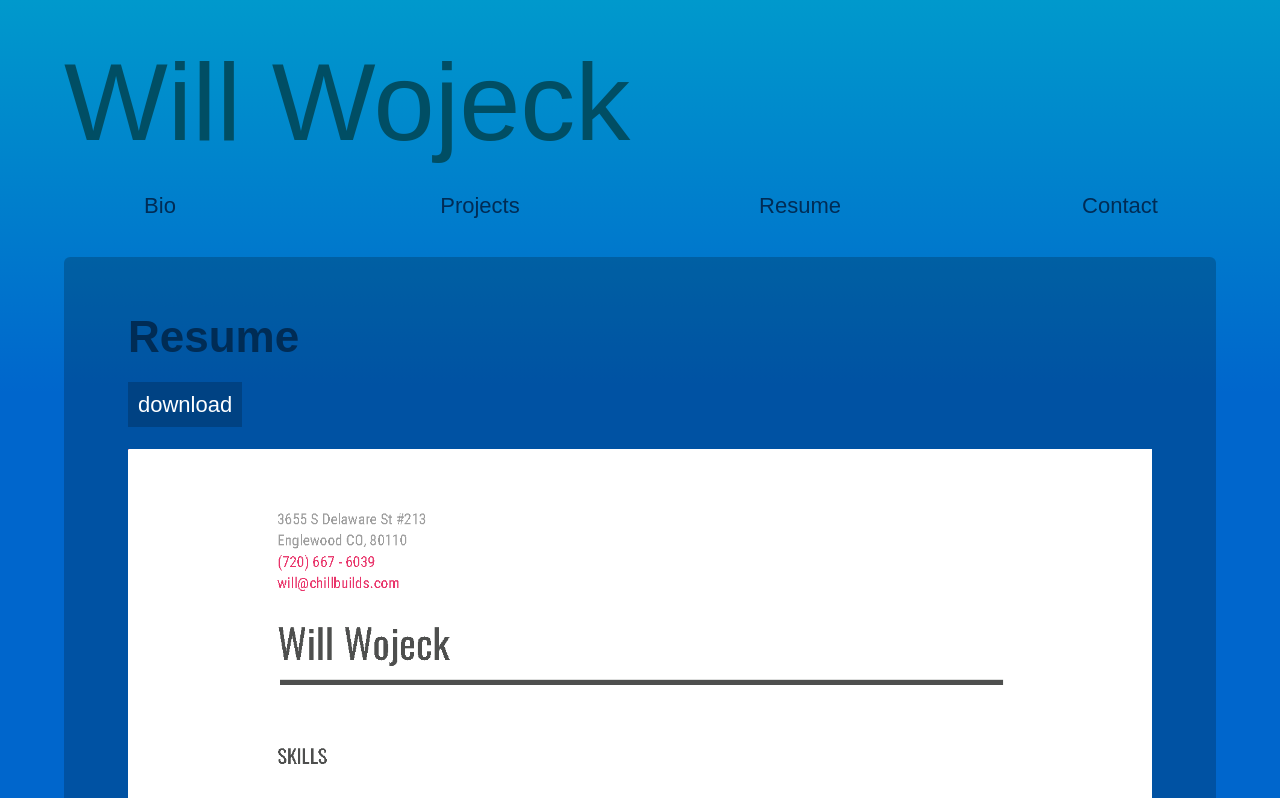
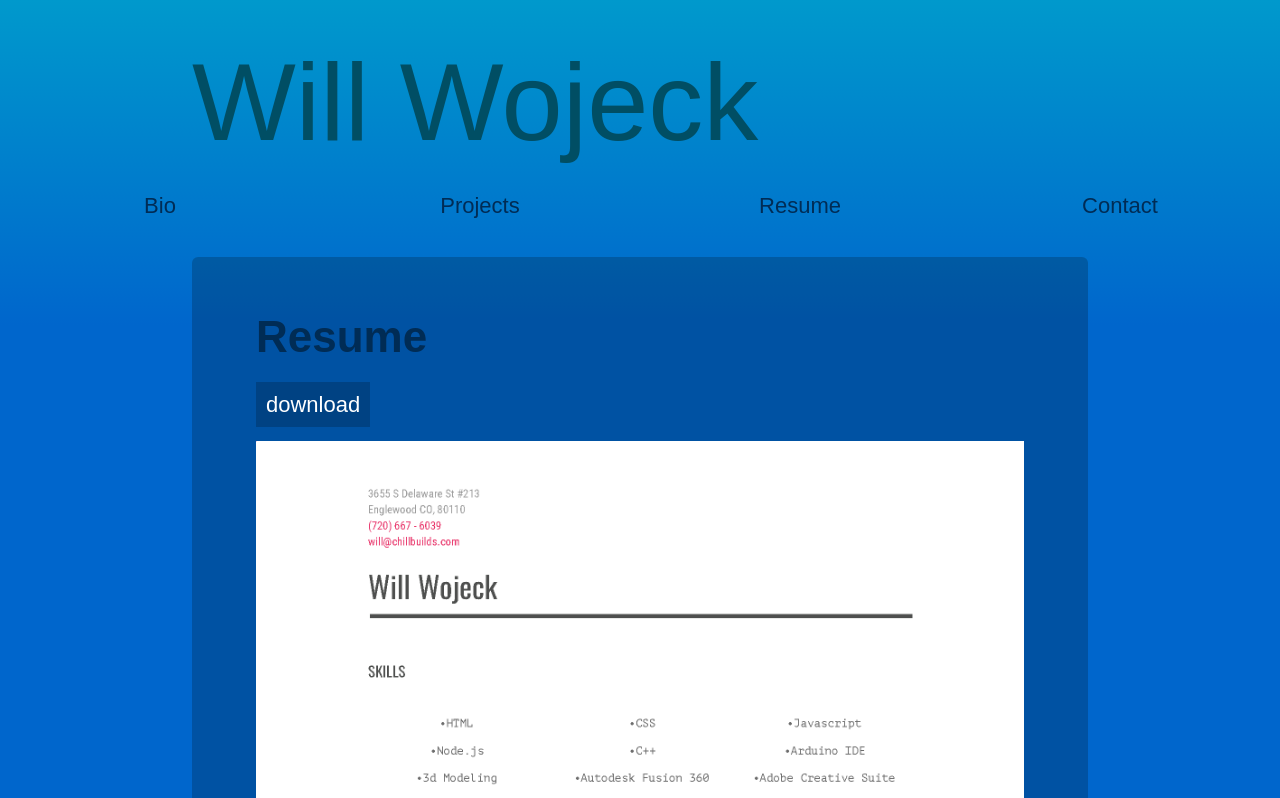
Before and after one commit to chillbuilds/react-portfolio, a React (Create React App) app: page /resume in a window 1280 px wide. Shown: the top 798 px of the page. Built offline with nearby package versions, Linux system fonts and the light colour scheme.

Commit message:
project component added

```diff
--- a/src/components/Nav/index.js
+++ b/src/components/Nav/index.js
@@ -7,10 +7,10 @@ function Nav() {
     <div>
     <div id='nav-title'>Will Wojeck</div><br />
     <div id='nav-links'>
-      <div class='nav-link' id='bio'><a href='/'>Bio</a></div>
-      <div class='nav-link' id='projects'><a href='/projects'>Projects</a></div>
-      <div class='nav-link' id='resume'><a href='/resume'>Resume</a></div>
-      <div class='nav-link' id='contact'><a href='/contact'>Contact</a></div>
+      <div className='nav-link' id='bio'><a href='/'>Bio</a></div>
+      <div className='nav-link' id='projects'><a href='/projects'>Projects</a></div>
+      <div className='nav-link' id='resume'><a href='/resume'>Resume</a></div>
+      <div className='nav-link' id='contact'><a href='/contact'>Contact</a></div>
     </div>
     </div>
   );
--- a/src/components/Nav/style.css
+++ b/src/components/Nav/style.css
@@ -9,7 +9,7 @@ body {
 }
 
 #nav-title {
-  margin: 3% 0% 5% 5%;
+  margin: 3% 0% 15% 15%;
   padding-bottom: 10px;
   margin-bottom: 0px;
   font-size: 110px;
--- /dev/null
+++ b/src/components/Project/index.js
@@ -0,0 +1,51 @@
+import React from "react";
+import "./style.css";
+import githubIcon from '../../utils/images/icons/github.png';
+
+const project = {
+    paddingBottom: '20px'
+  }
+
+const projectTitle = {
+    position: 'relative',
+    paddingRight: '20px',
+    fontSize: '40px',
+    fontWeight: '400',
+    marginBottom: '3%',
+  }
+
+const icon = {
+    position: 'relative',
+    float: 'left',
+    width: '50px',
+    padding: '5px',
+    opacity: '0.7',
+    zIndex: '10'
+}
+
+const desc = {
+    paddingBottom: '3%',
+    borderBottom: '2px solid rgba(0,0,0,0.2)'
+}
+
+function Project(props) {
+    const prop = props.children
+  return (
+    <div>
+        <div style={project}>
+            <div style={projectTitle}>{prop.title}</div>
+            <a href={prop.deployed} rel="noopener noreferrer" target="_blank">
+                <img alt="" className='propImg' src={prop.image}/>
+            </a>
+            <a href={prop.github} rel="noopener noreferrer" target="_blank">
+                <div class="gitLink">
+                    <img src={githubIcon} alt="" style={icon}/>
+                </div>
+            </a>
+                <div style={desc}>{prop.desc}</div>
+        </div>
+    </div>
+  );
+}
+
+export default Project;
--- /dev/null
+++ b/src/components/Project/style.css
@@ -0,0 +1,4 @@
+.propImg {
+    width: 100%;
+    padding-bottom: 3%;
+}
--- a/src/pages/Contact.js
+++ b/src/pages/Contact.js
@@ -2,9 +2,9 @@ import React from "react";
 
 const pageMargins = {
     marginTop: '5%',
-    marginLeft: '5%',
-    marginRight: '5%',
-    width: '80%',
+    marginLeft: '15%',
+    marginRight: '15%',
+    width: '60%',
     background: 'rgba(0, 0, 0, 0.2)',
     padding: '2% 5%',
     borderRadius: '6px',
--- a/src/pages/Index.js
+++ b/src/pages/Index.js
@@ -2,14 +2,14 @@ import React from "react";
 
 const pageMargins = {
   marginTop: '5%',
-  marginLeft: '5%',
-  marginRight: '5%',
-  width: '80%',
+  marginLeft: '15%',
+  marginRight: '15%',
+  width: '60%',
   background: 'rgba(0, 0, 0, 0.2)',
   padding: '2% 5%',
   borderRadius: '6px',
   fontSize: '22px'
-};
+}
 
 function Index() {
 
--- a/src/pages/Projects.js
+++ b/src/pages/Projects.js
@@ -0,0 +1,86 @@
+import React from "react";
+import Project from '../components/Project'
+import bonezbeatz from '../utils/images/bonez-beatz.JPG'
+import flintzskins from '../utils/images/flintz-skins.png'
+import weatherapp from '../utils/images/weather-app.JPG'
+import curiositypics from '../utils/images/nasa-api.JPG'
+import notetaker from '../utils/images/note-taker.png'
+import password from '../utils/images/password.JPG'
+
+const pageMargins = {
+    marginTop: '5%',
+    marginLeft: '15%',
+    marginRight: '15%',
+    width: '60%',
+    background: 'rgba(0, 0, 0, 0.2)',
+    padding: '2% 5%',
+    borderRadius: '6px',
+    fontSize: '22px'
+  }
+
+const project1 = {
+    title: 'Bonez Beatz',
+    image: bonezbeatz,
+    desc: 'Bonez Beats is a basic midi pad. The user chooses audio samples from the sound library drop-down list, and assigns the desired audio to a keypress. The user can also record and play back short audio clips.',
+    github: 'https://github.com/tzvik15/Bonez-Beatz',
+    deployed: 'https://tzvik15.github.io/Bonez-Beatz/'
+}
+
+const project2 = {
+    title: 'Flintz Skins',
+    image: flintzskins,
+    desc: 'Flintz Skins is an application that utilizes html canvas to allow the user to select colors and draw images. Further functionality includes allowing the user to record and playback drawings, and download images created with the application locally.',
+    github: 'https://github.com/c-frog/Paint-Brush',
+    deployed: 'https://flintz-skinz-2.herokuapp.com/'
+}
+
+const project3 = {
+    title: 'Weather App',
+    image: weatherapp,
+    desc: `A simple weather forecast app that uses weather data from openweathermap. The user inputs either a city or zip code, and the page populates with the current weather conditions, along with a 5 day forecast. Additional functionality includes auto-saving search history.`,
+    github: 'https://github.com/chillbuilds/weather-app',
+    deployed: 'https://chillbuilds.com/weather-app/'
+}
+
+const project4 = {
+    title: 'Curiosity Pics',
+    image: curiositypics,
+    desc: `An app that requests data from NASA's image database. Specifically, images from the curiosity rover. The user refines the search by typing a date into the input, and selecting a camera. The page populates with all of the images taken on the input date, by the camera the userselected.`,
+    github: 'https://github.com/chillbuilds/nasa-api',
+    deployed: 'https://chillbuilds.com/nasa-api/'
+}
+
+const project5 = {
+    title: 'Note Taker',
+    image: notetaker,
+    desc: `A helpful note taking app that saves a users notes and allows the user to edit and delete notes. Built using express js and deployed to heroku.`,
+    github: 'https://github.com/chillbuilds/note-taker',
+    deployed: 'https://note-taker-30501.herokuapp.com/'
+}
+
+const project6 = {
+    title: 'Password Generator',
+    image: password,
+    desc: `An application that uses vanilla javascript to generate random passwords based on a users input criteria. The user can select from a checklist of options to apply to the generated password, and the user can also copy the generated password to their clipboard with the click of a button. `,
+    github: 'https://github.com/heliumface770/password-generator/',
+    deployed: 'https://chillbuilds/password-generator/'
+}
+
+function Projects() {
+
+  return (
+    <div>
+      <div style={pageMargins}>
+          <h1>Projects</h1>
+          <Project>{project1}</Project>
+          <Project>{project2}</Project>
+          <Project>{project3}</Project>
+          <Project>{project4}</Project>
+          <Project>{project5}</Project>
+          <Project>{project6}</Project>
+      </div>
+    </div>
+  );
+}
+
+export default Projects;
--- a/src/pages/Resume.js
+++ b/src/pages/Resume.js
@@ -3,15 +3,15 @@ import image from "../utils/images/Resume.png";
 import pdf from "../utils/Resume.pdf"
 
 const pageMargins = {
-  marginTop: '5%',
-  marginLeft: '5%',
-  marginRight: '5%',
-  width: '80%',
-  background: 'rgba(0, 0, 0, 0.2)',
-  padding: '2% 5%',
-  borderRadius: '6px',
-  fontSize: '22px'
-};
+    marginTop: '5%',
+    marginLeft: '15%',
+    marginRight: '15%',
+    width: '60%',
+    background: 'rgba(0, 0, 0, 0.2)',
+    padding: '2% 5%',
+    borderRadius: '6px',
+    fontSize: '22px'
+  }
 
 const pdfLink = {
     color: 'white',
```
Also changed, not shown: src/utils/images/password.JPG (renamed from src/utils/images/apssword.JPG).
